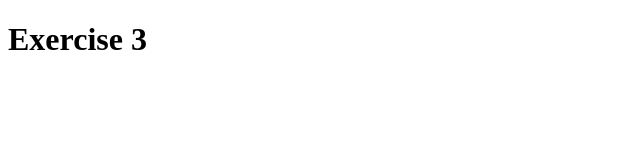
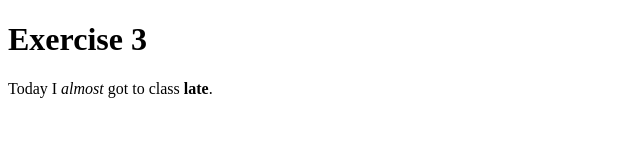
Before and after one commit to kaylieG16/exercise-3, a plain HTML site: page index.html in a window 1280 px wide. Shown: the whole page, without its empty margins (0-640 px from the left). Drawn offline with Linux system fonts and the light colour scheme.

Commit message:
added em and strong tags

```diff
--- a/index.html
+++ b/index.html
@@ -7,7 +7,7 @@
     </head>
     <body>
         <h1>Exercise 3</h1>
-        <h2></h2>
+        <p>Today I <em>almost</em> got to class <strong>late</strong>.</p>
 
 
     </body>
```
